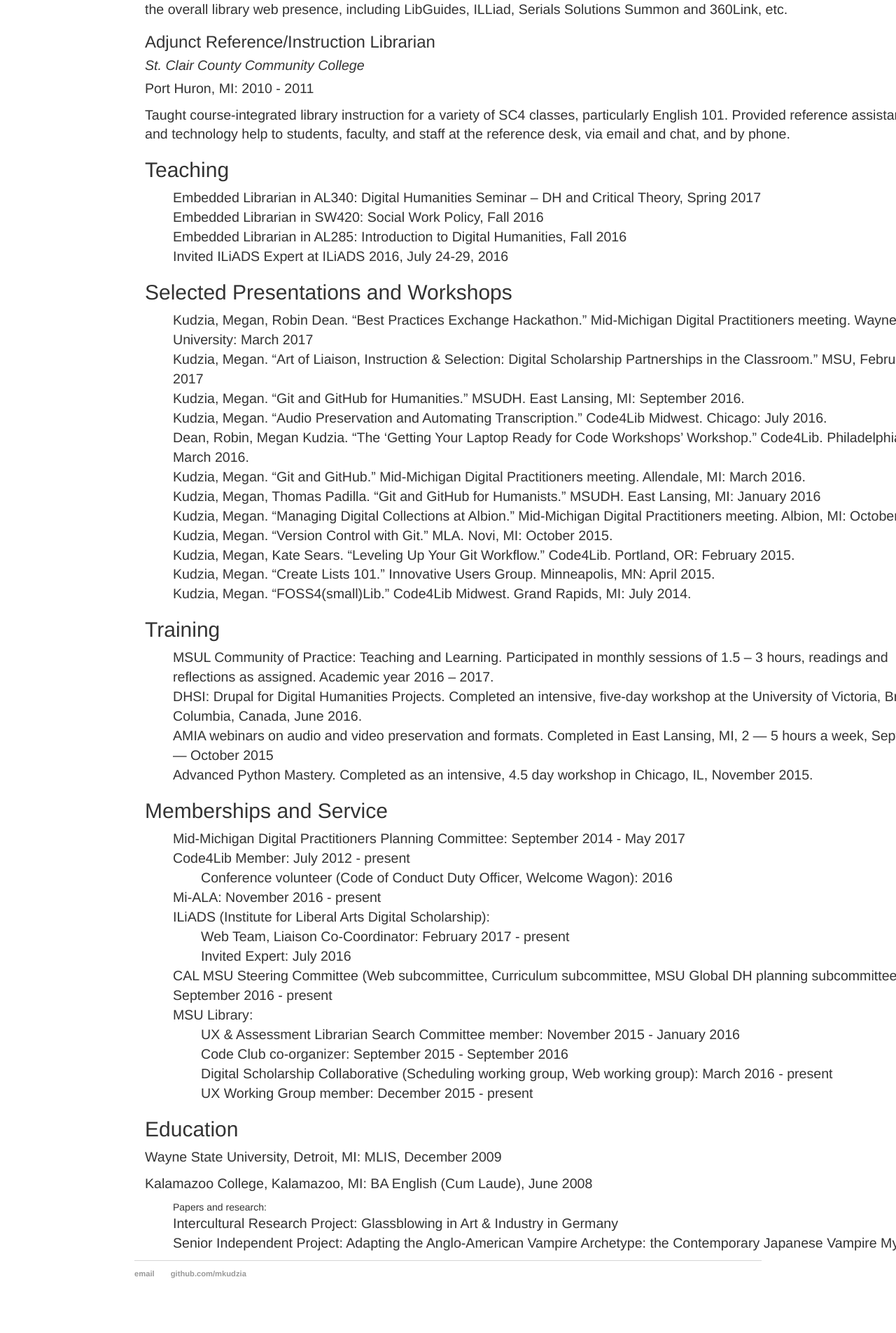
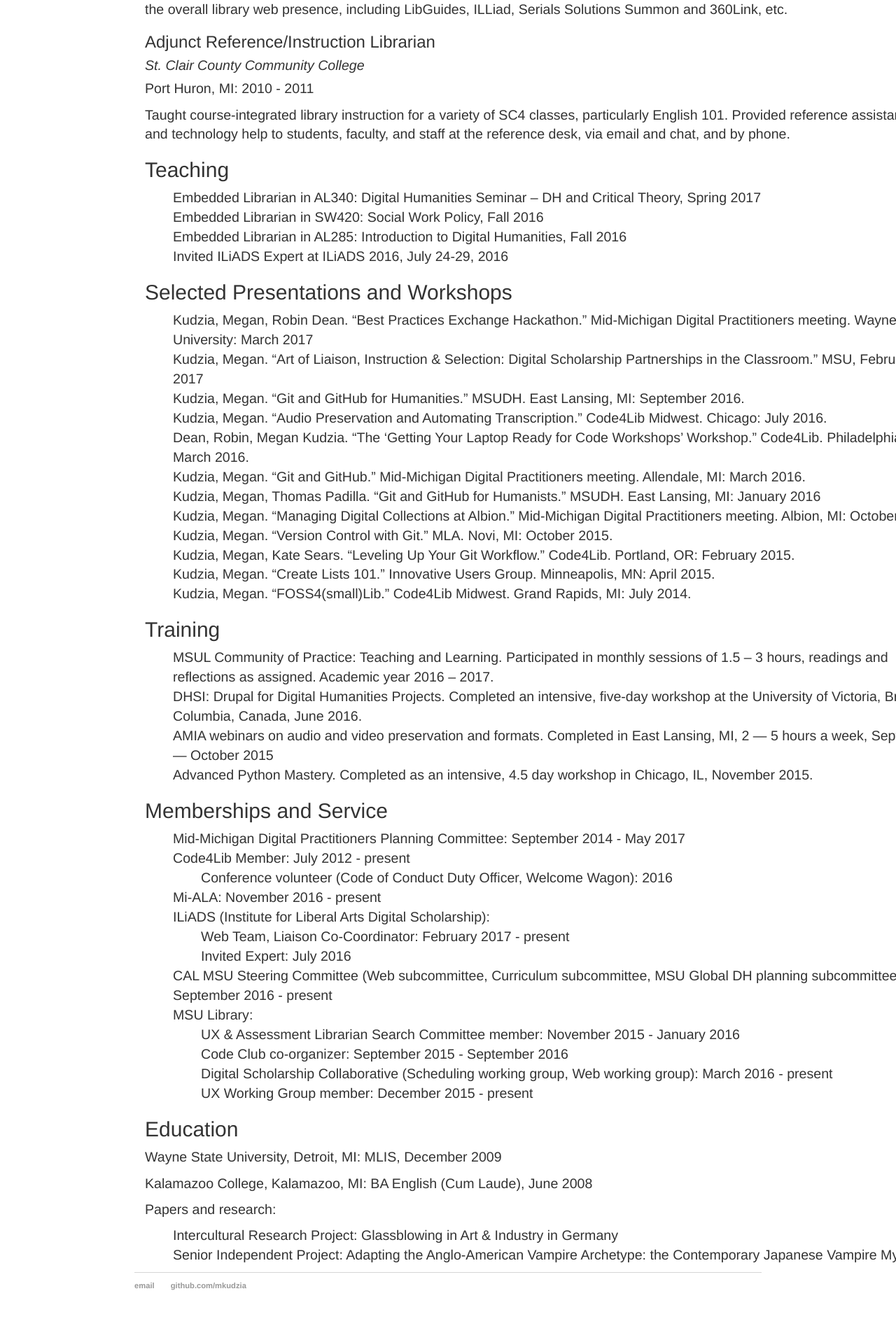
Before and after one commit to mkudzia/mkudzia.github.io, a Jekyll site: the page built from cv.html, in a window 1280 px wide. Shown: the part 1001-2906 px from the top of the page at 70% size. Built offline with Jekyll 4.4.1, drawn with Linux system fonts in a browser that asks for light colours.

Commit message:
one more fix

```diff
--- a/cv.html
+++ b/cv.html
@@ -83,7 +83,9 @@
 <h2>Education</h2>
 <p>Wayne State University, Detroit, MI:  MLIS, December 2009</p>
 <p>Kalamazoo College, Kalamazoo, MI: BA English (Cum Laude), June 2008</p>
-<ul class="nobullets">Papers and research:
+<p>Papers and research:
+<ul class="nobullets">
 	<li>Intercultural Research Project: Glassblowing in Art &amp; Industry in Germany</li>
 	<li>Senior Independent Project: Adapting the Anglo-American Vampire Archetype: the Contemporary Japanese Vampire Mythos</li>
 </ul>
+</p>
```
